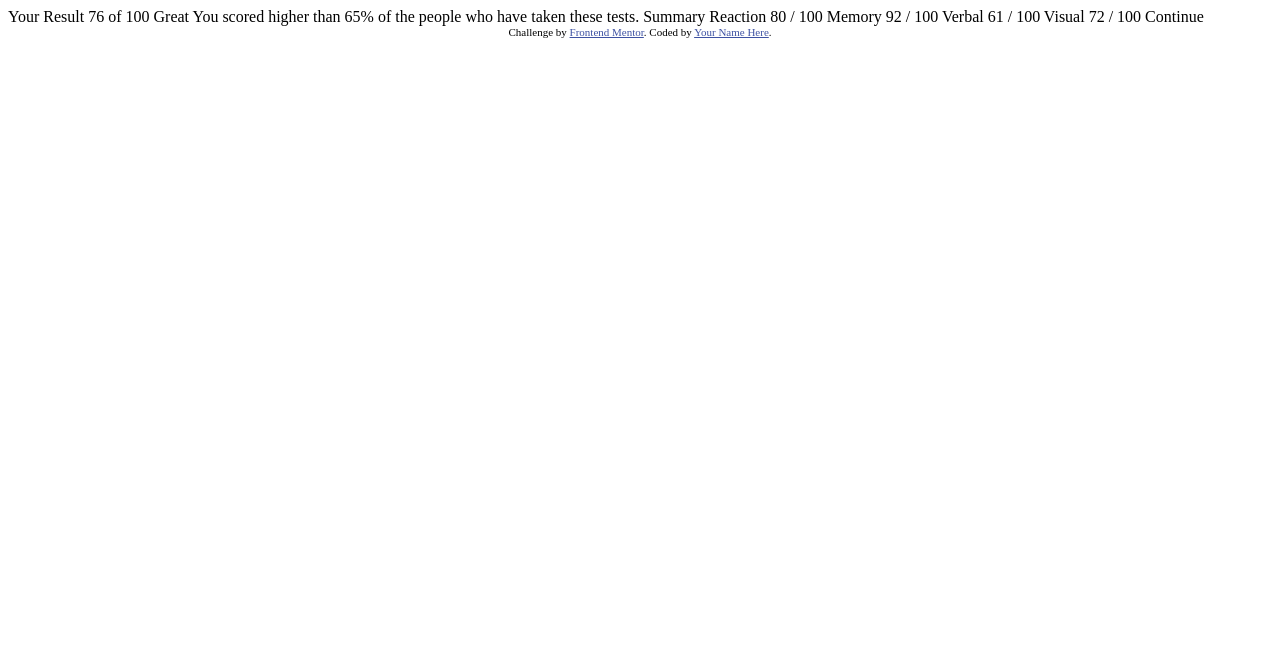
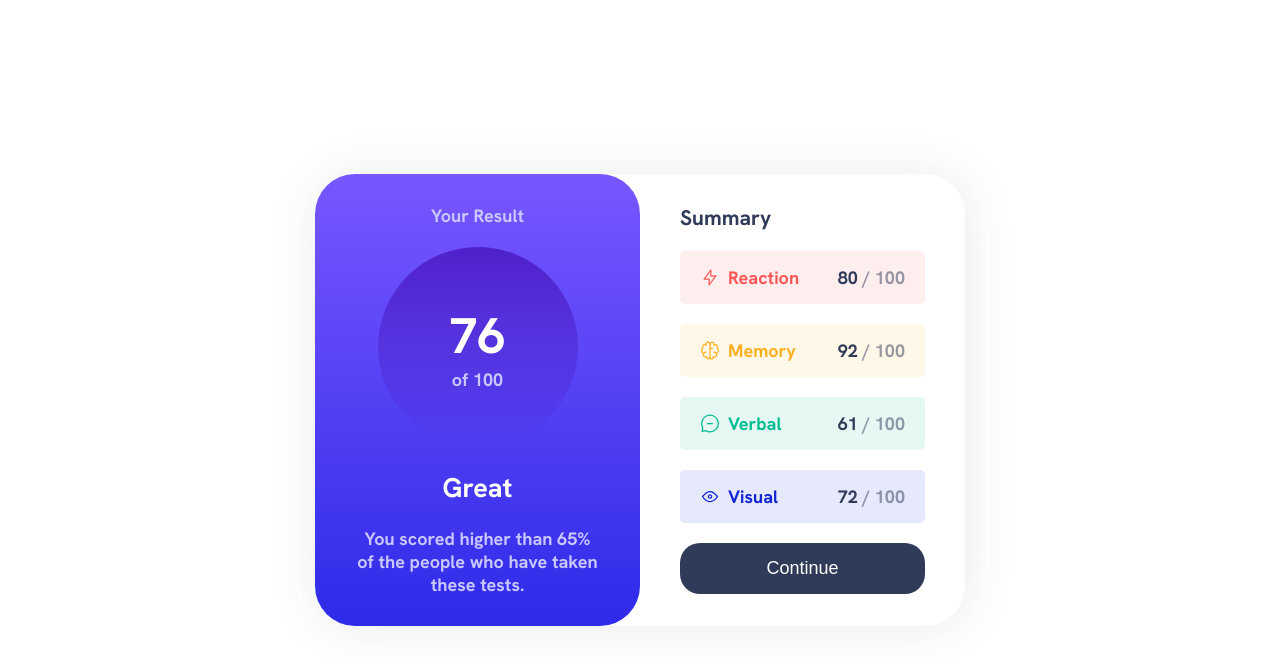
Before and after one commit to Jerryhugo/results-summary-component-main, a plain HTML site: page index.html in a window 1280 px wide. Drawn offline with Linux system fonts and the light colour scheme.

Commit message:
final project

```diff
--- a/index.html
+++ b/index.html
@@ -5,6 +5,10 @@
   <meta name="viewport" content="width=device-width, initial-scale=1.0"> <!-- displays site properly based on user's device -->
 
   <link rel="icon" type="image/png" sizes="32x32" href="./assets/images/favicon-32x32.png">
+  <link rel="preconnect" href="https://fonts.googleapis.com">
+<link rel="preconnect" href="https://fonts.gstatic.com" crossorigin>
+<link href="https://fonts.googleapis.com/css2?family=Hanken+Grotesk:ital,wght@0,100..900;1,100..900&family=League+Spartan:wght@100..900&display=swap" rel="stylesheet">
+  <link rel="stylesheet" href="style.css">
 
   <title>Frontend Mentor | Results summary component</title>
 
@@ -16,32 +20,69 @@
 </head>
 <body>
 
-  Your Result
-  76
-  of 100
+  <main>
+    <div id="result">
+      <div class="result-info">
+        <p>Your Result</p>
+        <div id="score">
+          <h1>76</h1>
+          <p>of 100</p>
+        </div>
+      </div>
+      <div class="announcement">
+        <h2>Great</h2>
+        <p>You scored higher than 65% of the people who have taken these tests.</p>
+      </div>
+    </div>
+    <div id="summary">
+      <h3>Summary</h3>
+      <div class="summary-detail">
+        <div class="detail">
+          <div>
+            <img src="assets/images/icon-reaction.svg" alt="icon Reaction">
+            <p  class="styler">Reaction</p>
+          </div>
+          <p> 80  <span>/ 100</span></p>
+        </div>
+        <div class="detail">
+          <div>
+            <img src="assets/images/icon-memory.svg" alt="icon Memory">
+            <p class="styler">Memory</p>
+          </div>
+          <p>  92  <span>/ 100</span></p>
+        </div>
+        <div class="detail">
+          <div>
+            <img src="assets/images/icon-verbal.svg" alt="icon Verbal">
+            <p class="styler">Verbal</p>
+          </div>
+          <p> 61  <span>/ 100</span></p>
+        </div>
+        <div class="detail">
+          <div>
+            <img src="assets/images/icon-visual.svg" alt="icon Visual">
+            <p class="styler">Visual</p>
+          </div>
+          <p>  72  <span>/ 100</span></p>
+        </div>
+      </div>
+      <button>Continue</button>
+    </div>
 
-  Great
-  You scored higher than 65% of the people who have taken these tests.
-
-  Summary
-
-  Reaction
-  80 / 100
-
-  Memory
-  92 / 100
-
-  Verbal
-  61 / 100
-
-  Visual
-  72 / 100
-
-  Continue
-
-  <div class="attribution">
+  <!-- <div class="attribution">
     Challenge by <a href="https://www.frontendmentor.io?ref=challenge" target="_blank">Frontend Mentor</a>.
     Coded by <a href="#">Your Name Here</a>.
-  </div>
+  </div> -->
+  </main>
+
+
+
+
+
+
+
+
+
+
 </body>
 </html>
--- /dev/null
+++ b/style.css
@@ -0,0 +1,207 @@
+:root {
+    /* primary colors */
+    --light-red: hsl(0, 100%, 67%);
+    --light-red-v1: hsl(0, 100%, 67%, 0.1);
+    --Orangey-yellow: hsl(39, 100%, 56%);
+    --Orangey-yellow-v1: hsla(39, 100%, 56%,0.1);
+    --Green-teal: hsl(166, 100%, 37%);
+    --Green-teal-v1: hsl(166, 100%, 37%, 0.1);
+    --Cobalt-blue: hsl(234, 85%, 45%);
+    --Cobalt-blue-v1: hsl(234, 85%, 45%, 0.1);
+
+    /* Gradient colors */
+
+    --Light-slate-blue: hsl(252, 100%, 67%);
+    --Light-royal-blue: hsl(241, 81%, 54%);
+
+    --Violet-blue : hsla(256, 72%, 46%, 1);
+    --Persian-blue: hsla(241, 72%, 46%, 0);
+    --persian-blue-full: #303b59;
+
+    /* Neutral colors */
+    --White: hsl(0, 0%, 100%);
+    --Pale-blue: hsl(221, 100%, 96%);
+    --Light-lavender: hsl(241, 100%, 89%);
+    --Dark-gray-blue: hsl(224, 30%, 27%);
+    --Dark-gray-blue-v1: hsla(224, 30%, 27%, 0.5);
+    --Dark-gray-blue-v2: hsla(224, 30%, 27%, 0.1);
+
+}
+
+body, p {
+    padding: 0;
+    margin: 0;
+    font-family: "Hanken Grotesk", sans-serif;
+    font-style: normal;
+    font-size: 18px;
+    font-weight: 700;
+}
+
+#result {
+    margin: 0;
+    padding: 0;
+    background: linear-gradient(to bottom, var(--Light-slate-blue), var(--Light-royal-blue )) ;
+    text-align: center;
+    padding: 30px 40px;
+    border-radius: 0 0 40px 40px;
+}
+
+#result p {
+    color: var(--Light-lavender);
+}
+ h1 {
+    margin: 0;
+ }
+#score {
+    background: linear-gradient(to bottom, var(--Violet-blue), var(--Persian-blue));
+    border-radius: 50%;
+    width: 150px;
+    height: 150px;
+    margin: auto;
+    display: flex;
+    flex-direction: column;
+    flex-wrap: wrap;
+    align-items: center;
+    justify-content: center;
+    margin-top: 20px;
+    position: relative;
+}
+
+#score h1, .announcement h2 {
+    color: var(--White);
+}
+
+#score h1 {
+    font-size: 50px;
+
+
+}
+/*
+#score::after {
+    content: "of 100";
+    position: absolute;
+    bottom:30px;
+    color: var(--Light-lavender);
+} */
+
+#score span {
+    color: var(--Dark-gray-blue);
+    font-size: 16px;
+}
+
+#summary {
+    padding: 30px 40px;
+
+}
+
+#summary p {
+    font-weight: 700;
+}
+
+
+h3 {
+   color: var(--Dark-gray-blue);
+   margin: 0;
+}
+
+.detail {
+    display: flex;
+    justify-content: space-between;
+    margin: 20px 0;
+    padding: 15px 20px;
+    border-radius: 5px;
+}
+
+.detail:nth-child(1){
+    background-color: var(--light-red-v1);
+}
+.detail:nth-child(1) .styler{
+   color: var(--light-red);
+}
+
+.detail:nth-child(2){
+    background-color: var(--Orangey-yellow-v1);
+}
+
+.detail:nth-child(2) .styler{
+    color: var(--Orangey-yellow);
+}
+
+.detail:nth-child(3){
+    background-color: var(  --Green-teal-v1);
+}
+
+.detail:nth-child(3) .styler{
+    color: var(--Green-teal);
+}
+.detail:nth-child(4){
+    background-color: var(  --Cobalt-blue-v1);
+}
+.detail:nth-child(4) .styler{
+  color: var(--Cobalt-blue);
+}
+.detail div {
+    display: flex;
+    gap: 0.5rem;
+}
+
+.detail:nth-child(4){
+    background-color: var(  --Cobalt-blue-v1);
+}
+.detail p:nth-child(2){
+    color: var(--Dark-gray-blue);
+}
+.detail span {
+    color: var(--Dark-gray-blue-v1)
+}
+
+button {
+    background-color: var(--persian-blue-full);
+    width: 100%;
+    padding: 15px;
+    border-radius: 20px;
+    border: none;
+    font-size: 18px;
+    color: var(--White);
+}
+
+
+
+
+@media screen and (min-width: 700px){
+    body {
+        display: flex;
+        align-items: center;
+        justify-content: center;
+        height: 100vh;
+
+    }
+    main {
+        display: flex;
+        justify-content: center;
+        width: 650px;
+box-shadow: 2px 1px 50px var(--Dark-gray-blue-v2);
+border-radius: 40px;
+
+    }
+
+    #result {
+        flex: 1 0 30%;
+
+        z-index: 2;
+        border-radius: 40px ;
+    }
+
+    #score {
+        width: 200px;
+        height: 200px;
+    }
+
+    #summary {
+      flex: 1 0 30%;
+
+
+    }
+
+
+}
```
